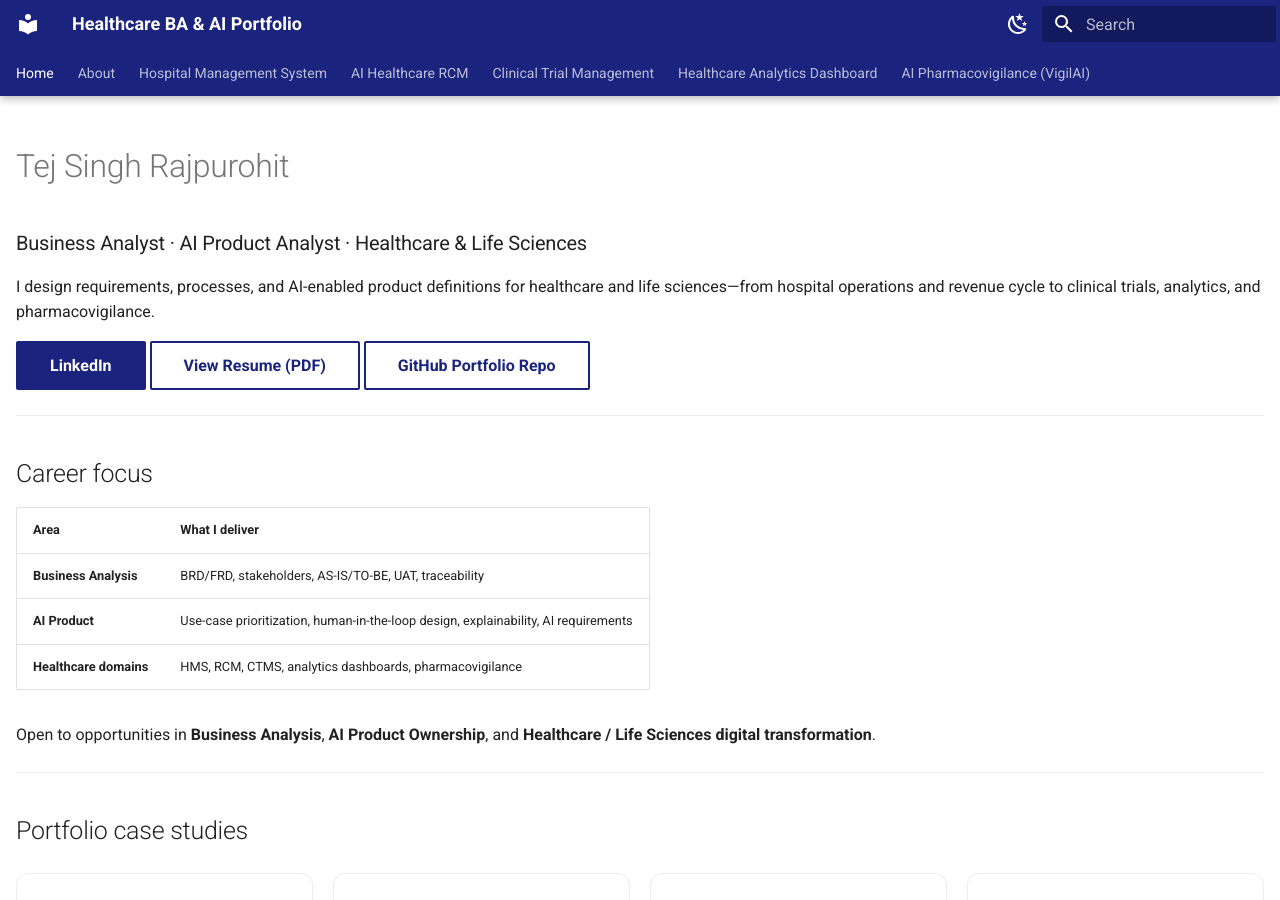
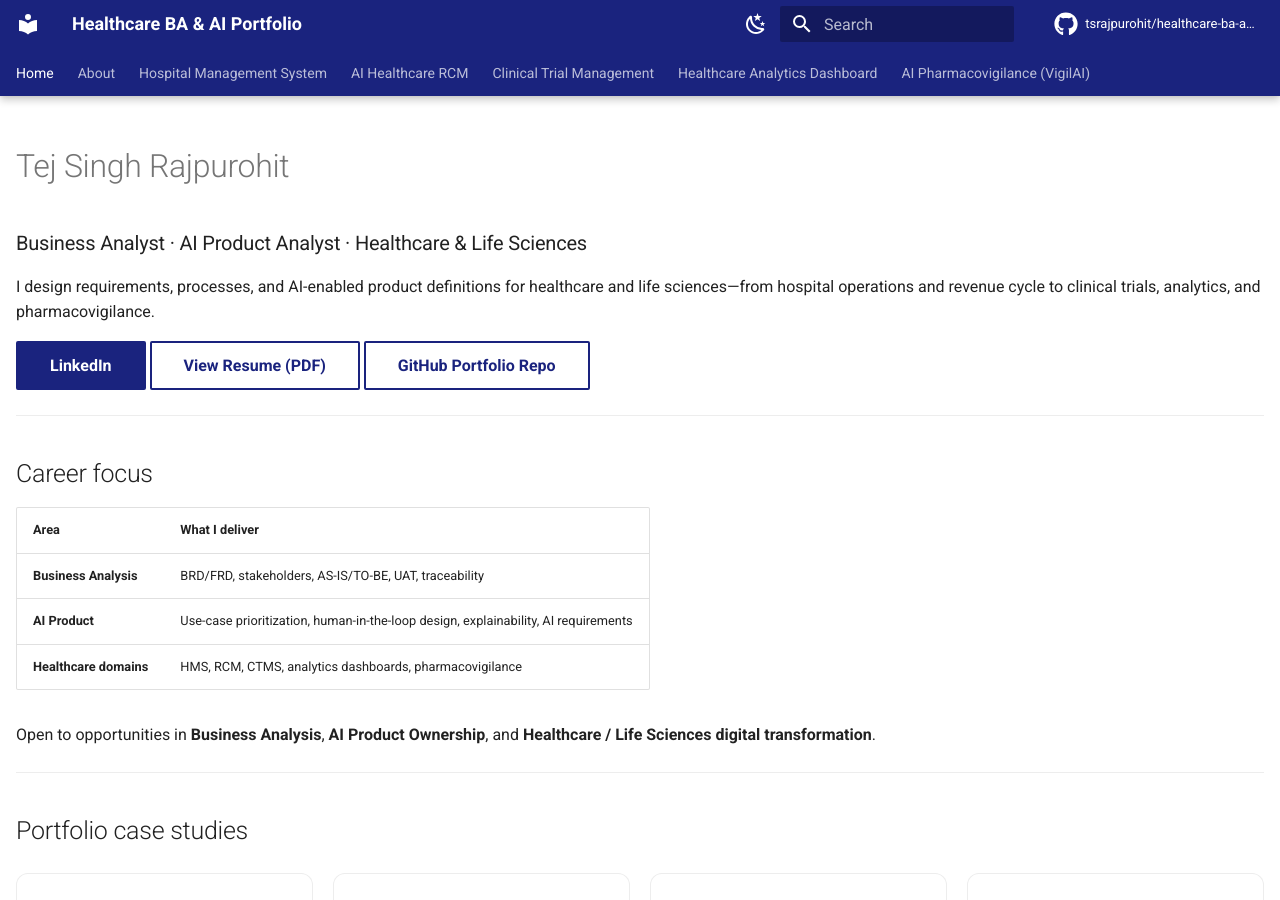
Before and after one commit to tsrajpurohit/healthcare-ba-ai-portfolio-, an MkDocs documentation site: the page built from docs/index.md, in a window 1280 px wide and 900 px high. Built offline with MkDocs 1.6.1 and Material for MkDocs 9.7.7, drawn with Linux system fonts in a browser that asks for light colours; comment, search, counter and statistics services are not loaded; part of the change alters nothing that is shown.

Commit message:
Update mkdocs.yml

```diff
--- a/mkdocs.yml
+++ b/mkdocs.yml
@@ -8,14 +8,10 @@ site_author: Tej Singh
 # After first successful Pages deploy, set this to your real URL:
 # site_url: https://tsrajpurohit.github.io/healthcare-ba-ai-portfolio-/
 
-#repo_name: tsrajpurohit/healthcare-ba-ai-portfolio-
-#repo_url: https://github.com/tsrajpurohit/healthcare-ba-ai-portfolio-
+site_url: https://tsrajpurohit.github.io/healthcare-ba-ai-portfolio-/
+repo_name: tsrajpurohit/healthcare-ba-ai-portfolio-
+repo_url: https://github.com/tsrajpurohit/healthcare-ba-ai-portfolio-
 edit_uri: edit/main/docs/
-social:
-  - icon: fontawesome/brands/github
-    link: https://github.com/tsrajpurohit/healthcare-ba-ai-portfolio-
-  - icon: fontawesome/brands/linkedin
-    link: https://www.linkedin.com/in/tej-singh-rajpurohit-39071694/
 
 theme:
   name: material
```
